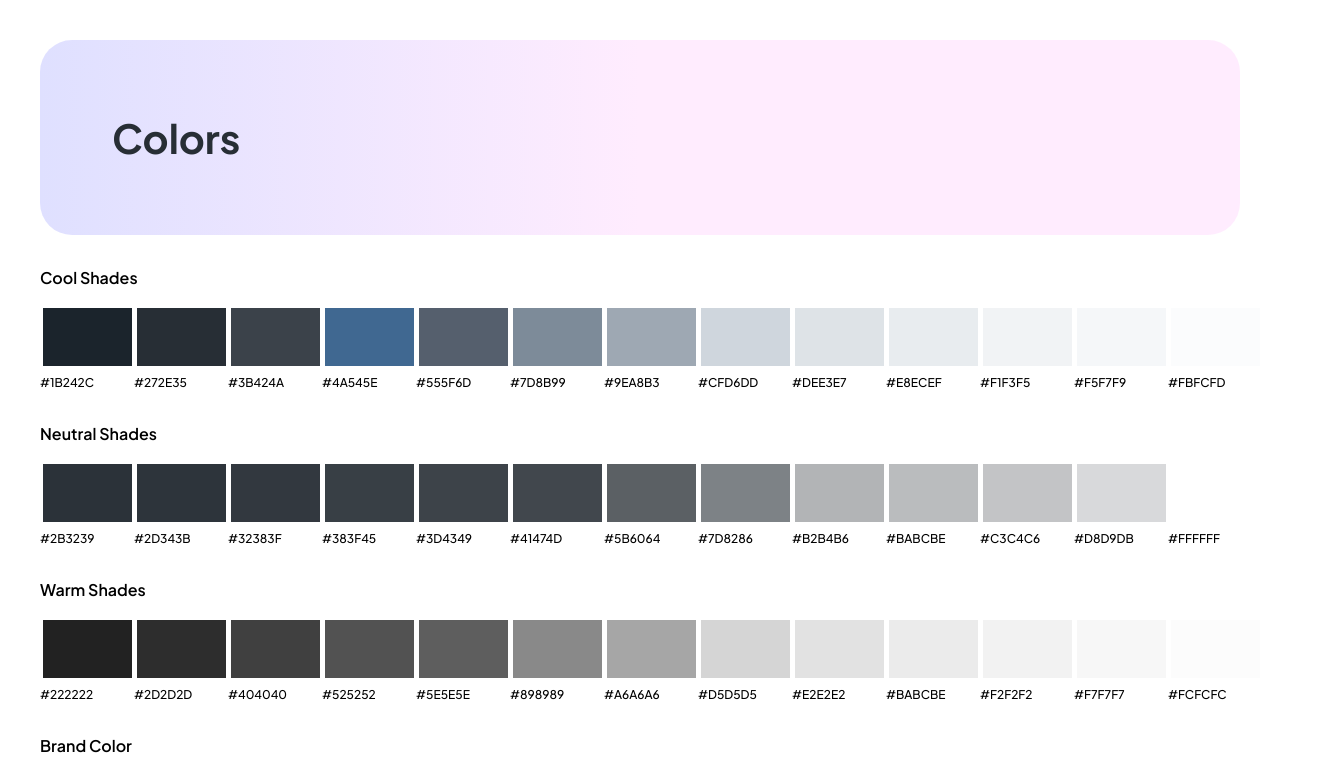
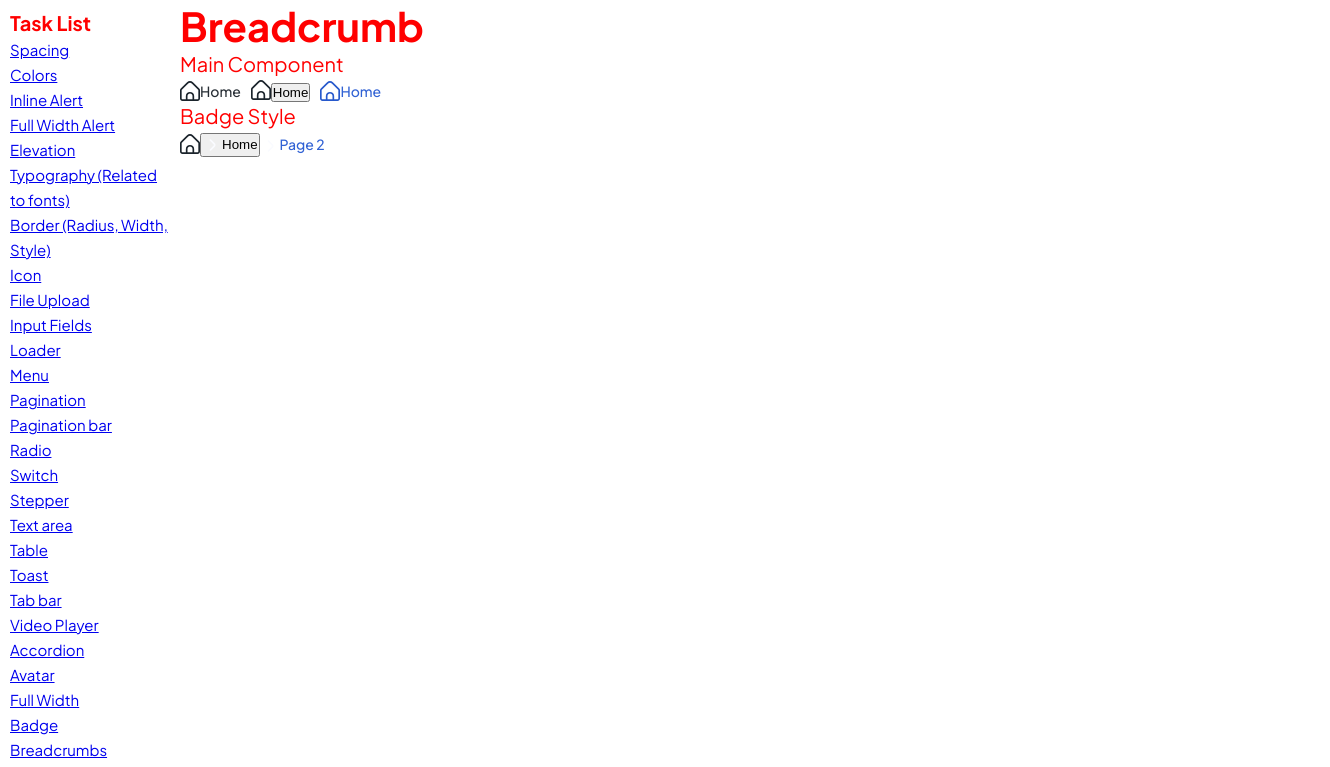
Before and after one commit to Raghav220124/q3html-react, a React (Create React App) app: page /breadcrumb in a window 1280 px wide. Shown: the top 767 px of the page, 1330 px wide, since content can reach past the window. Built offline with nearby package versions, Linux system fonts and the light colour scheme.

Commit message:
Added Routes and Link for sidebar.

```diff
--- a/package.json
+++ b/package.json
@@ -8,6 +8,7 @@
     "@testing-library/user-event": "^13.5.0",
     "react": "^18.2.0",
     "react-dom": "^18.2.0",
+    "react-router-dom": "^6.26.0",
     "react-scripts": "5.0.1",
     "web-vitals": "^2.1.4"
   },
--- a/src/App.js
+++ b/src/App.js
@@ -1,43 +1,44 @@
 import './App.scss';
+import Spacing from './components/spacing/spacing.js';
 import Colors from './color.js';
 import InlineAlert from './component/Alerts/InlineAlerts.js';
 import FullWidthAlert from './component/Alerts/FullwidthAlerts.js';
 import Avatar from './component/Avatar/Avatar.js';
 import Badge from './component/Badge/Badge.js';
-import Breadcrum from './component/Breadcrum/Breadcrum.js';
+import Breadcrumb from './component/Breadcrumb/Breadcrumb.js';
 import Buttons from './component/Buttons/Buttons.js';
 import Chips from './component/Chips/Chips.js';
 import Checkbox from './component/Checkbox/checkbox.js';
 import FileUpload from './component/FileUpload/FileUpload.js';
+import { PageNotFound } from './component/PageNotFound/PageNotFound.js';
+import { BrowserRouter ,Routes, Route } from 'react-router-dom';
+import { Homepage } from './component/Homepage/Homepage.js';
 
 function App() {
   return (
+    <BrowserRouter>
     <div className="App">
-      {/* <header className="App-header">
-        <img src={logo} className="App-logo" alt="logo" />
-        <p>
-          Edit <code>src/App.js</code> and save to reload.
-        </p>
-        <a
-          className="App-link"
-          href="https://reactjs.org"
-          target="_blank"
-          rel="noopener noreferrer"
-        >
-          amit
-        </a>
-      </header> */}
-      <Colors/>
-      <Avatar/>
-      <InlineAlert/>
-      <FullWidthAlert/>
-      <Badge/>
-      <Breadcrum/>
-      <Buttons/>
-      <Chips/>
-      <Checkbox/>
-      <FileUpload/>
+      <div className='sidebar'>
+        <Spacing/>
+      </div>
+      <main>
+      <Routes>
+        <Route path='/' element={<Homepage/>} />
+        <Route path='/colors' element={<Colors/>} />
+        <Route path='/avatar' element={<Avatar/>} />
+        <Route path='/inlineAlert' element={<InlineAlert/>} />
+        <Route path='/fullWidthAlert' element={<FullWidthAlert/>} />
+        <Route path='/badge' element={<Badge/>} />
+        <Route path='/breadcrumb' element={<Breadcrumb/>} />
+        <Route path='/buttons' element={<Buttons/>} />
+        <Route path='/chips' element={<Chips/>} />
+        <Route path='/checkbox' element={<Checkbox/>} />
+        <Route path='/fileUpload' element={<FileUpload/>} />
+        <Route path='*' element={<PageNotFound />} />
+      </Routes>
+      </main>
     </div>
+    </BrowserRouter>
   );
 }
 
--- a/src/assets/css/comon.scss
+++ b/src/assets/css/comon.scss
@@ -3,6 +3,12 @@ $myColor: red;
 $myFontSize: 20px;
 $myWidth: 680px;
 $bgColor:#fff;
+
+*{
+  margin: 0;
+  padding: 0;
+  box-sizing: border-box;
+}
 
 body {
   font-family: $myFont;
@@ -10,3 +16,32 @@ body {
   color: $myColor;
   background-color: $bgColor;
 }
+
+.App{
+  display: flex;
+  flex-wrap: wrap;
+  height: 100vh;
+  .sidebar{
+    width: 180px;
+    padding: 10px;
+    height: 100%;
+    overflow-y: auto;
+    h1{
+      font-size: $myFontSize;
+    }
+    ul{
+      list-style-type: none;
+      li{
+        a{
+          font-size: 15px;
+        }
+      }
+    }
+  }
+  main{
+    width: calc(100% - 180px);
+    height: 100%;
+    overflow-y: auto;
+    overflow-x: auto;
+  }
+}
--- a/src/component/Breadcrum/Breadcrum.js
+++ b/src/component/Breadcrumb/Breadcrumb.js
@@ -1,12 +1,12 @@
-import "./breadcrum.scss";
-import "./breadcrum-layout.scss";
+import "./breadcrumb.scss";
+import "./breadcrumb-layout.scss";
 
-function Breadcrum() {
+function Breadcrumb() {
   return (
     <>
-      <h1>Breadcrum</h1>
+      <h1>Breadcrumb</h1>
       <p>Main Component</p>
-      <div className="Breadcrum-border-main-bx">
+      <div className="Breadcrumb-border-main-bx">
         <nav className="breadcrumb-nav" aria-label="breadcrumb">
           <ol className="breadcrumb">
             <i>
@@ -163,4 +163,4 @@ function Breadcrum() {
   );
 }
 
-export default Breadcrum;
+export default Breadcrumb;
--- a/src/component/Breadcrum/breadcrum-layout.scss
+++ b/src/component/Breadcrumb/breadcrumb-layout.scss
@@ -2,7 +2,7 @@
 @use '../../assets/css/color.scss' as *;
 @use '../../assets/css/spacing.scss' as *;
 
-.Breadcrum-border-main-bx{
+.Breadcrumb-border-main-bx{
   display: flex;
   gap: 10px;
 }
--- a/src/component/Buttons/buttons-layout.scss
+++ b/src/component/Buttons/buttons-layout.scss
@@ -2,7 +2,7 @@
 @use '../../assets/css/color.scss' as *;
 @use '../../assets/css/spacing.scss' as *;
 
-.Breadcrum-border-main-bx{
+.Breadcrumb-border-main-bx{
   display: flex;
   gap: 10px;
 }
--- /dev/null
+++ b/src/component/Homepage/Homepage.js
@@ -0,0 +1,7 @@
+import React from 'react'
+
+export const Homepage = () => {
+  return (
+    <div>Homepage</div>
+  )
+}
--- /dev/null
+++ b/src/component/PageNotFound/PageNotFound.js
@@ -0,0 +1,7 @@
+import React from 'react'
+
+export const PageNotFound = () => {
+  return (
+    <div>PageNotFound</div>
+  )
+}
--- /dev/null
+++ b/src/components/spacing/ComponentListData.js
@@ -0,0 +1,33 @@
+export const ComponentListData = [
+  { urlLink: "spacing", urlName: "Spacing" },
+  { urlLink: "colors", urlName: "Colors" },
+  { urlLink: "inlineAlert", urlName: "Inline Alert" },
+  { urlLink: "fullWidthAlert", urlName: "Full Width Alert" },
+  { urlLink: "elevation", urlName: "Elevation" },
+  { urlLink: "typography", urlName: "Typography (Related to fonts)" },
+  { urlLink: "border", urlName: "Border (Radius, Width, Style)" },
+  { urlLink: "icon", urlName: "Icon" },
+  { urlLink: "fileUpload", urlName: "File Upload" },
+  { urlLink: "inputField", urlName: "Input Fields" },
+  { urlLink: "loader", urlName: "Loader" },
+  { urlLink: "menu", urlName: "Menu" },
+  { urlLink: "pagination", urlName: "Pagination" },
+  { urlLink: "paginationBar", urlName: "Pagination bar" },
+  { urlLink: "radio", urlName: "Radio" },
+  { urlLink: "switch", urlName: "Switch" },
+  { urlLink: "stepper", urlName: "Stepper" },
+  { urlLink: "textArea", urlName: "Text area" },
+  { urlLink: "table", urlName: "Table" },
+  { urlLink: "toast", urlName: "Toast" },
+  { urlLink: "tabBar", urlName: "Tab bar" },
+  { urlLink: "videoPlayer", urlName: "Video Player" },
+  { urlLink: "accordion", urlName: "Accordion" },
+  { urlLink: "avatar", urlName: "Avatar" },
+  { urlLink: "fullWidth", urlName: "Full Width" },
+  { urlLink: "badge", urlName: "Badge" },
+  { urlLink: "breadcrumb", urlName: "Breadcrumbs" },
+  { urlLink: "buttons", urlName: "Buttons" },
+  { urlLink: "chips", urlName: "Chips" },
+  { urlLink: "checkbox", urlName: "Check box" },
+  { urlLink: "chart", urlName: "Chart" },
+];
--- a/src/components/spacing/spacing.js
+++ b/src/components/spacing/spacing.js
@@ -1,46 +1,19 @@
-import React from 'react';
+import React from "react";
+import { Link } from "react-router-dom";
+import {ComponentListData} from './ComponentListData';
+
 const Spacing = () => {
-    return (
-        <>
-            <div className='section-wrap'>
-                <div className='section-title'>
-                    <h1>Task List</h1>
-                </div>
-                <p className='spacing-4'>Spacing</p>
-                <p className='spacing-4'>Colors</p>
-                <p className='spacing-4'>Elevation</p>
-                <p className='spacing-4'>Typo Graphy (Related to fonts)</p>
-                <p className='spacing-4'>Border (Radius, Width, Style)</p>
-                <p className='spacing-4'>Icon</p>
-                <p className='spacing-4'>File Upload</p>
-                <p className='spacing-4'>Input Fields</p>
-                <p className='spacing-4'>Loader</p>
-                <p className='spacing-4'>Menu</p>
-                <p className='spacing-4'>Pagination</p>
-                <p className='spacing-4'>Pagination bar</p>
-                <p className='spacing-4'>Radio</p>
-                <p className='spacing-4'>Switch</p>
-                <p className='spacing-4'>Stepper</p>
-                <p className='spacing-4'>Text area</p>
-                <p className='spacing-4'>Table</p>
-                <p className='spacing-4'>Toast</p>
-                <p className='spacing-4'>Tabber</p>
-                <p className='spacing-4'>Vedio Player</p>
-                <p className='spacing-4'>Accordian</p>
-                <p className='spacing-4'>Avtar</p>
-                <p className='spacing-4'>Full Width</p>
-                <p className='spacing-4'>Badge</p>
-                <p className='spacing-4'>Breadcrumbs</p>
-                <p className='spacing-4'>Buttons</p>
-                <p className='spacing-4'>Chips</p>
-                <p className='spacing-4'>Check box</p>
-                <p className='spacing-4'>Chart</p>
-
-
-
-
-            </div>
-        </>
-    );
+  return (
+    <div className="section-wrap">
+      <div className="section-title">
+        <h1>Task List</h1>
+      </div>
+      <ul>
+      {ComponentListData.map((item,index)=>{
+        return (<li key={index}><Link className="spacing-4" to={item.urlLink === "spacing" ? "/" : item.urlLink}>{item.urlName}</Link></li>)
+      })}
+      </ul>
+    </div>
+  );
 };
 export default Spacing;
--- a/src/index.js
+++ b/src/index.js
@@ -1,14 +1,12 @@
-import React from 'react';
-import ReactDOM from 'react-dom/client';
-import App from './App';
-import Spacing from './components/spacing/spacing';
-import reportWebVitals from './reportWebVitals';
+import React from "react";
+import ReactDOM from "react-dom/client";
+import App from "./App";
+import reportWebVitals from "./reportWebVitals";
 
-const root = ReactDOM.createRoot(document.getElementById('root'));
+const root = ReactDOM.createRoot(document.getElementById("root"));
 root.render(
   <React.StrictMode>
     <App />
-    <Spacing />
   </React.StrictMode>
 );
 
```
Also changed, not shown: src/component/Breadcrumb/breadcrumb.scss (renamed from src/component/Breadcrum/breadcrum.scss), 1 other file (tests, documents, lock files or other folders).
